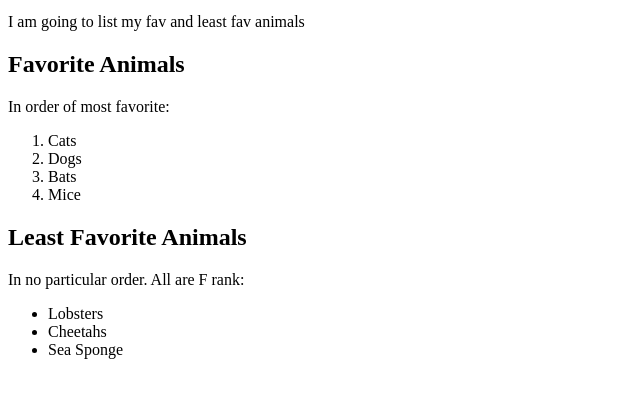
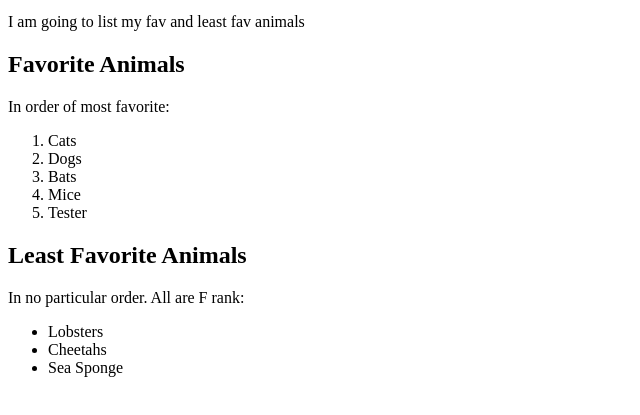
Before and after one commit to cnyakundi/htmlrefresher1, a plain HTML site: page index.html in a window 1280 px wide. Shown: the part 101-516 px from the top of the page, without its empty margins (0-640 px from the left). Drawn offline with Linux system fonts and the light colour scheme.

Commit message:
Initial committert

```diff
--- a/index.html
+++ b/index.html
@@ -17,6 +17,7 @@
             <li>Dogs</li>
             <li>Bats</li>
             <li>Mice</li>
+            <li>Tester</li>
         </ol>
     </div>
     <div>
```
